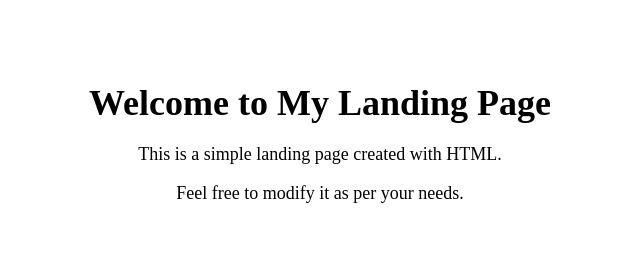
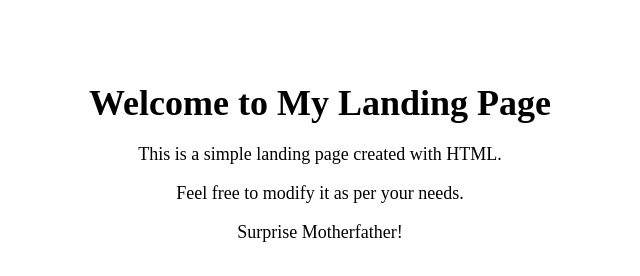
Before and after one commit to SunDaeeeeeeeeeeeeeeeeeeeeee/SampleRepo, a plain HTML site: page index.htm in a window 1280 px wide. Shown: the whole page, without its empty margins (320-960 px from the left). Drawn offline with Linux system fonts and the light colour scheme.

```diff
--- a/index.htm
+++ b/index.htm
@@ -21,5 +21,6 @@
     <h1>Welcome to My Landing Page</h1>
     <p>This is a simple landing page created with HTML.</p>
     <p>Feel free to modify it as per your needs.</p>
+    <p> Surprise Motherfather!</p>
 </body>
 </html>
```
